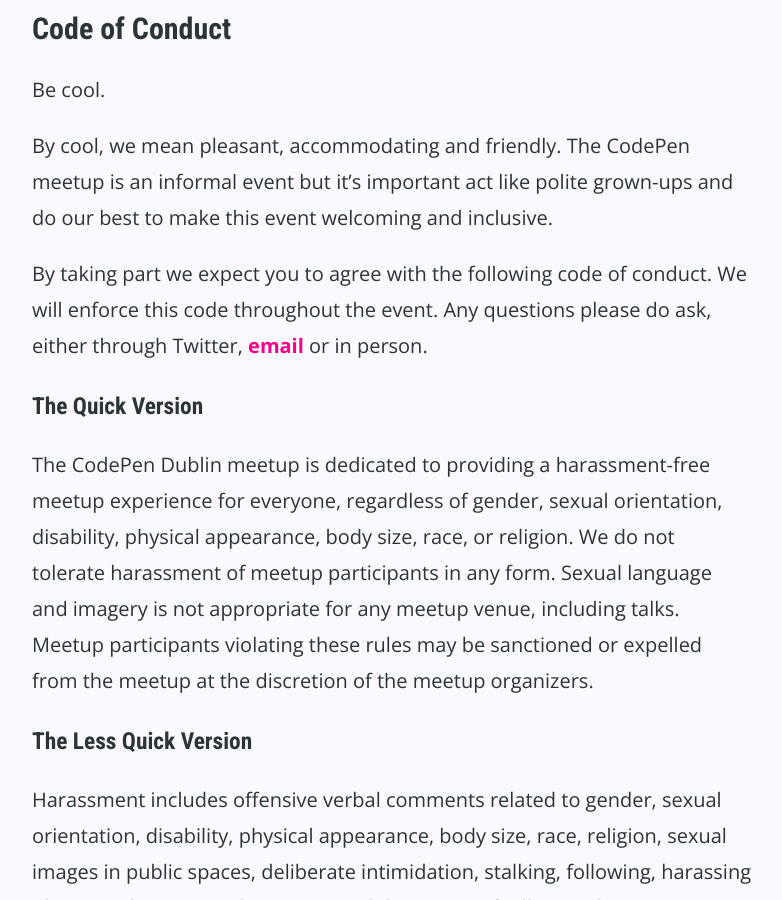
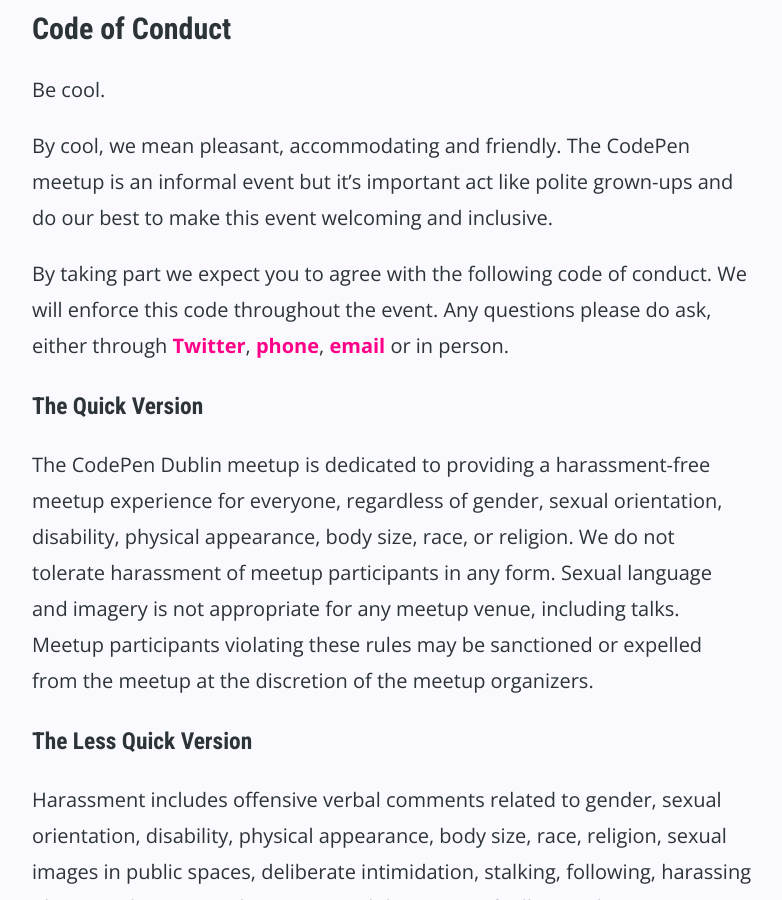
Before and after one commit to donovanh/donovanh.github.com, a Jekyll site: the page built from codepen-dublin/index.md, in a window 1280 px wide and 900 px high, scrolled down 713 px. Shown: the whole window, without its empty margins (248-1030 px from the left). Built offline with Jekyll 4.4.1, drawn with Linux system fonts in a browser that asks for light colours; nearby versions of some CDN libraries.

Commit message:
Adding phone details

```diff
--- a/codepen-dublin/index.md
+++ b/codepen-dublin/index.md
@@ -16,7 +16,7 @@ Next hangout is Thursday, 1st October. [RSVP here](https://nvite.com/CodePenDubl
 
 ## Social media
 
-Keep up to date with the latest meetup venue and times by [following on Twitter](https://twittr.com/frontenddublin). You can also follow the hashtag [#CodePenDublin](https://twitter.com/hashtag/codependublin).
+Keep up to date with the latest meetup venue and times by [following on Twitter](https://twitter.com/frontenddublin). You can also follow the hashtag [#CodePenDublin](https://twitter.com/hashtag/codependublin).
 
 ## Code of Conduct
 
@@ -24,7 +24,7 @@ Be cool.
 
 By cool, we mean pleasant, accommodating and friendly. The CodePen meetup is an informal event but it's important act like polite grown-ups and do our best to make this event welcoming and inclusive.
 
-By taking part we expect you to agree with the following code of conduct. We will enforce this code throughout the event. Any questions please do ask, either through Twitter, [email](mailto:d@hop.ie) or in person.
+By taking part we expect you to agree with the following code of conduct. We will enforce this code throughout the event. Any questions please do ask, either through [Twitter](https://twitter.com/frontenddublin), [phone](tel:+353863012280), [email](mailto:d@hop.ie) or in person.
 
 ### The Quick Version
 
```
